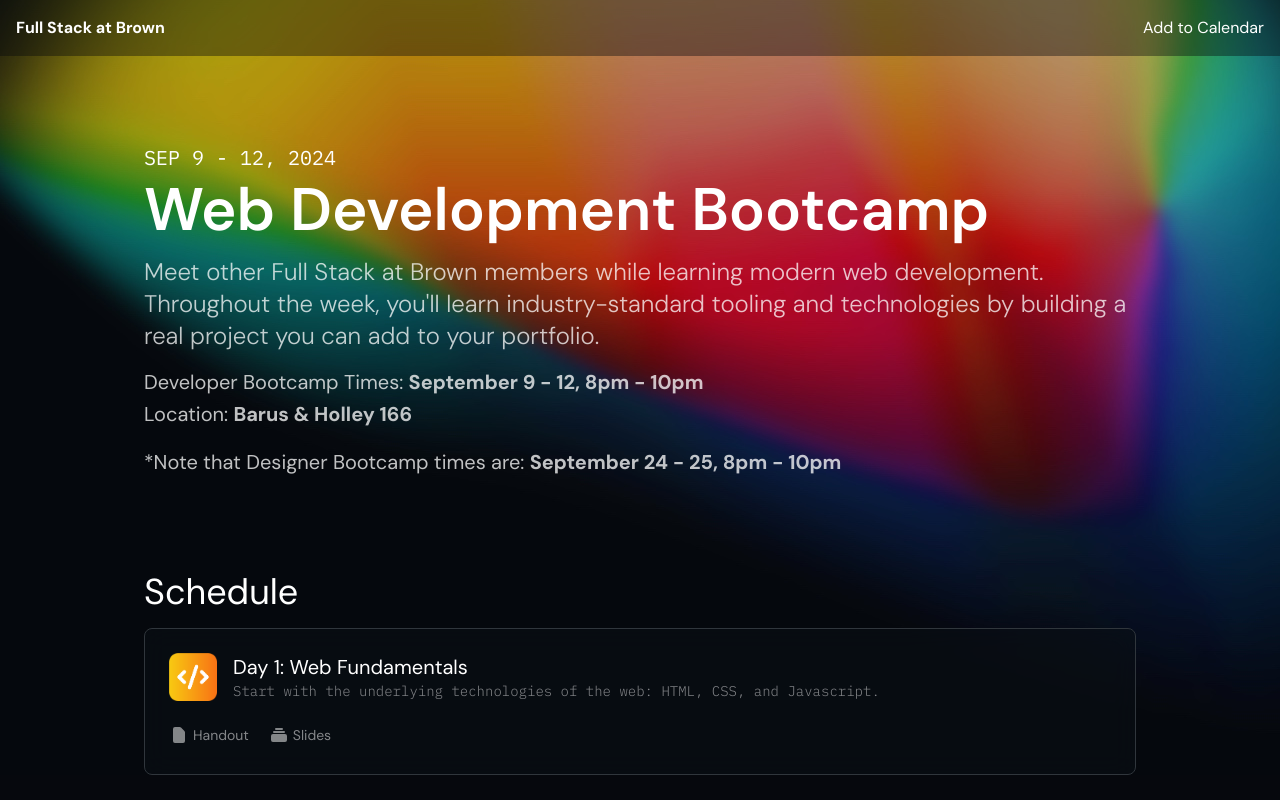
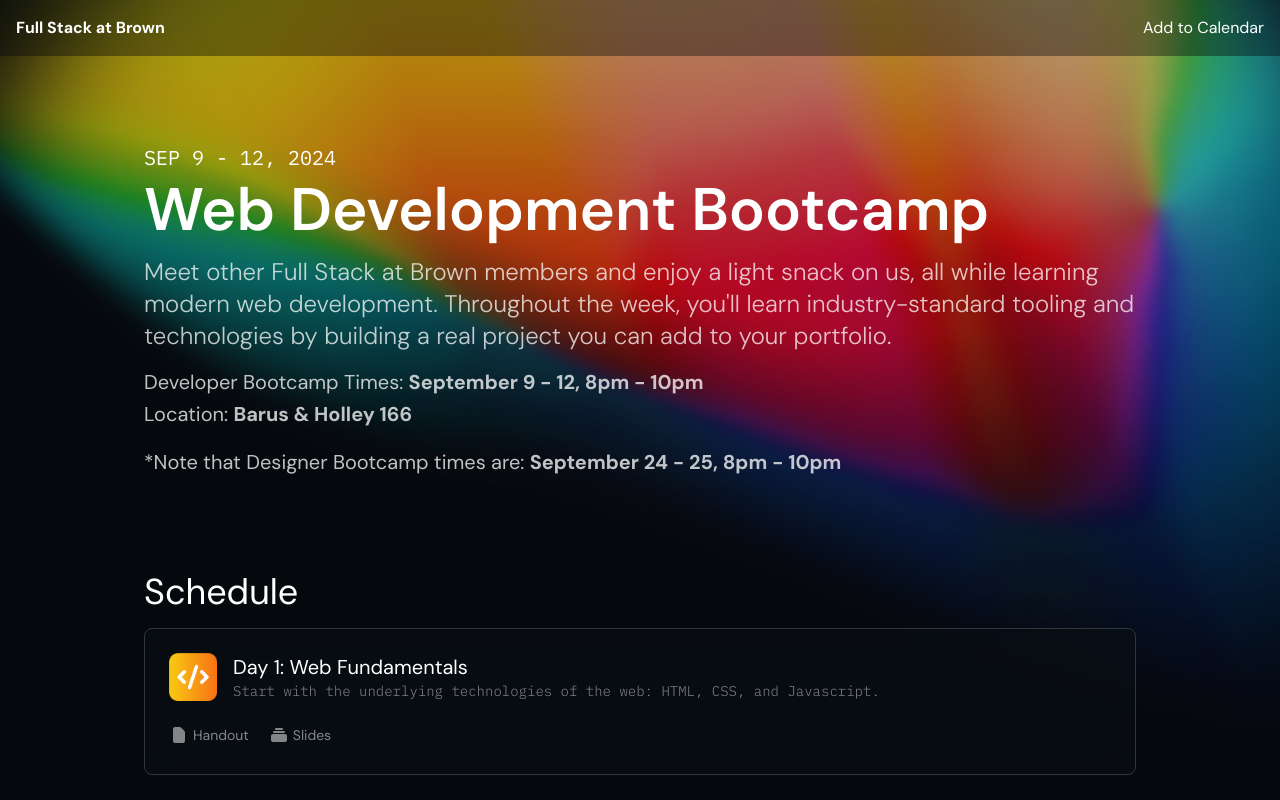
Before and after one commit to xuvi7/bootcamp-fall2025, a Next.js app: page / in a window 1280 px wide. Shown: the top 800 px of the page. Built offline with nearby package versions, Linux system fonts and the light colour scheme.

Commit message:
LIGHT SNACK IS BACK

```diff
--- a/pages/index.tsx
+++ b/pages/index.tsx
@@ -71,7 +71,7 @@
                             Web Development Bootcamp
                         </h1>
                         <p className="text-xl md:text-2xl opacity-75 font-light mt-4">
-                            Meet other Full Stack at Brown members while learning modern web
+                            Meet other Full Stack at Brown members and enjoy a light snack on us, all while learning modern web
                             development.
                             Throughout the week, you&apos;ll learn industry-standard tooling and technologies by
                             building a real project you can add to your portfolio.
```
